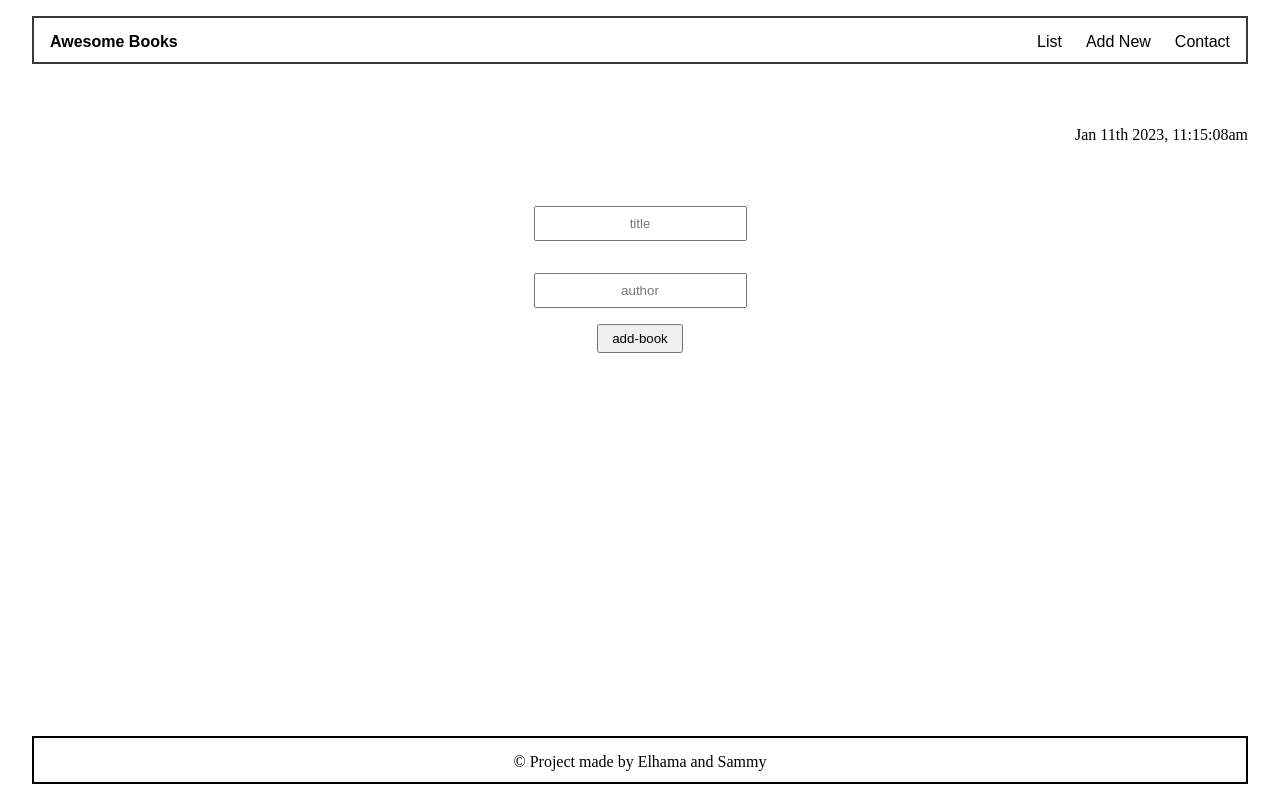
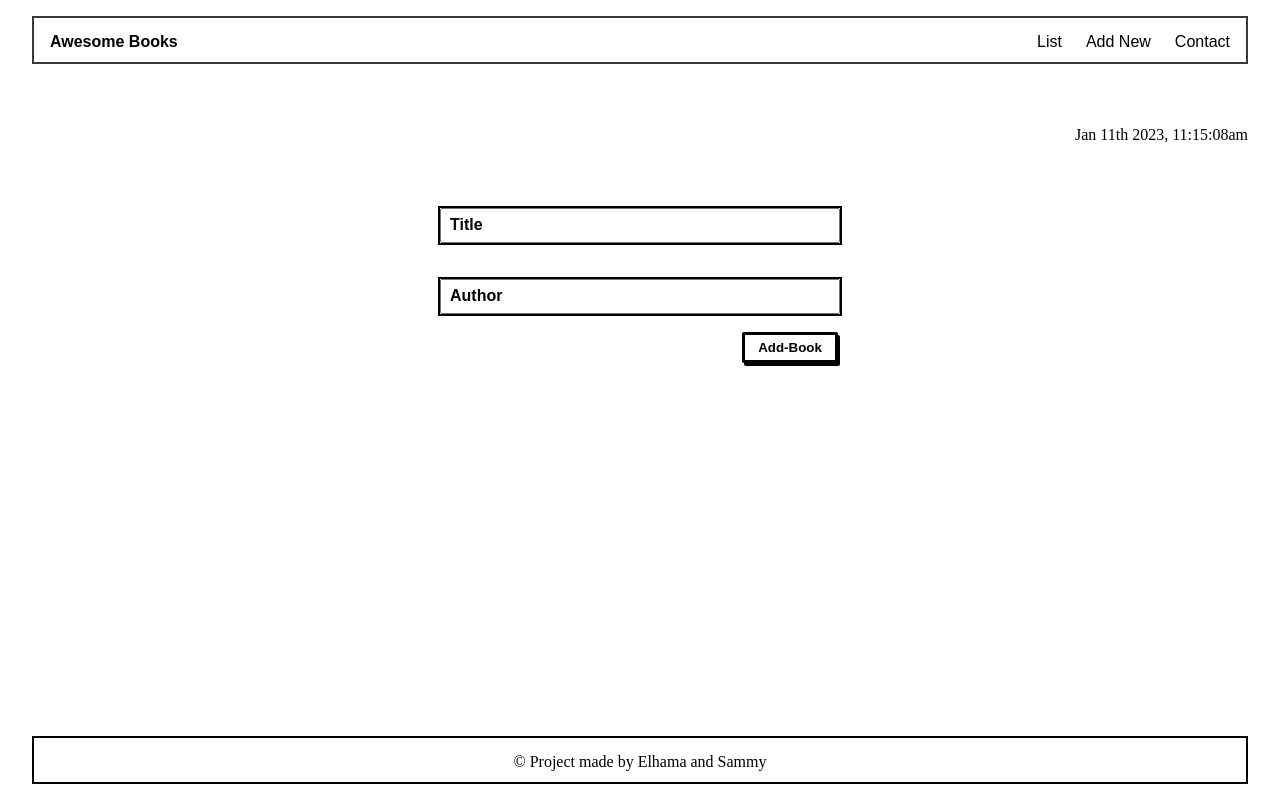
Before and after one commit to Sammy3000/Book-App, a website with bundled scripts: page index.html in a window 1280 px wide. Both pictures are taken after a click on the link "Add New". Built offline with nearby package versions, Linux system fonts and the light colour scheme.

Commit message:
Add some styles to the title, author and the button of the form

```diff
--- a/style.css
+++ b/style.css
@@ -36,6 +36,9 @@ h1 {
   align-items: center;
   display: none;
 }
+.form-class .form-group{
+border: 2px solid black;
+}
 
 table {
   display: flex;
@@ -44,11 +47,29 @@ table {
 }
 
 .form-control {
-  padding: 0.5rem 1rem;
+  padding: 0.5rem 0.5rem;
+  min-width: 400px;
+}
+
+.btn{
+  background-color: white;
+  border-radius: 2px;
+  border: 3px solid black;
+  box-shadow: 2px 3px #000;
+  color: black;
+  font-weight: bold;
+  margin-left: 300px;
+  padding: 0.2rem;
+  text-decoration: none;
+  text-transform: capitalize;
 }
 
 ::placeholder {
-  text-align: center;
+  text-align: start;
+  color: black;
+  text-transform: capitalize;
+  font-weight: bold;
+  font-size: larger;
 }
 
 .btn {
```
Also changed, not shown: index.html (+1 -1 lines).
